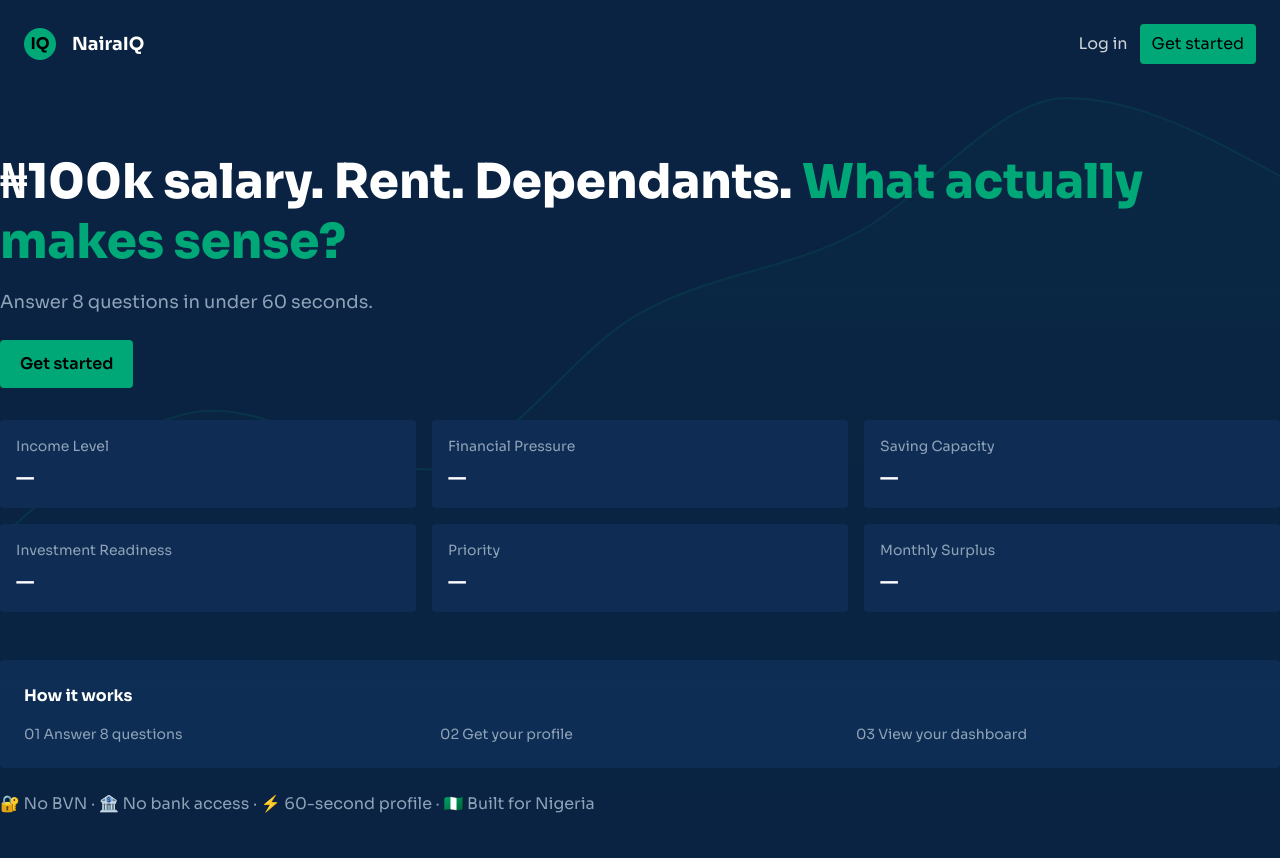
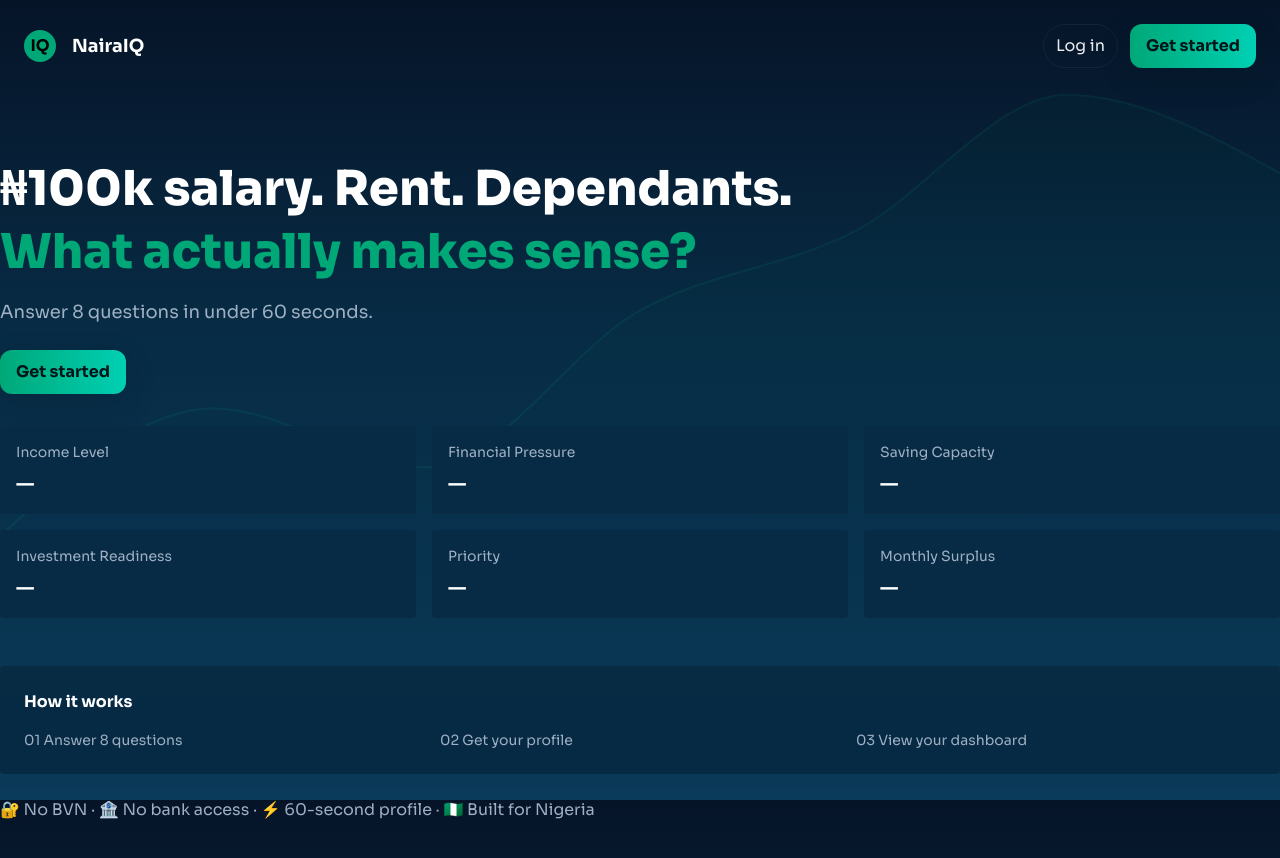
Before and after one commit to Olufemooshegs/nairaIQ, a React (Vite) app in the folder nairaiq_frontend/: page / in a window 1280 px wide. Shown: the top 858 px of the page. Built offline with nearby package versions, Linux system fonts and the light colour scheme; no server answers.

Commit message:
feat(landing): gradient background, flow-in hero text, updated CTA/login styles

```diff
--- a/nairaiq_frontend/src/pages/LandingPage.tsx
+++ b/nairaiq_frontend/src/pages/LandingPage.tsx
@@ -6,21 +6,26 @@ import HeroChart from '../components/shared/HeroChart'
 export default function LandingPage() {
   const navigate = useNavigate()
   return (
-    <div className="min-h-screen flex flex-col relative" style={{ backgroundColor: 'var(--navy)' }}>
+    <div className="min-h-screen flex flex-col relative">
       <header className="flex items-center justify-between p-6">
         <div className="flex items-center gap-4"><Logo /> <div className="font-bold text-lg">NairaIQ</div></div>
         <div className="flex gap-3">
-          <button onClick={() => navigate('/login')} className="text-white/80">Log in</button>
-          <button onClick={() => navigate('/register')} className="px-3 py-2 bg-[var(--teal)] text-black rounded">Get started</button>
+          <button onClick={() => navigate('/login')} className="btn-login">Log in</button>
+          <button onClick={() => navigate('/register')} className="btn-cta">Get started</button>
         </div>
       </header>
 
       <main className="flex-1 container mx-auto flex flex-col items-start justify-center py-16 relative z-10">
         <HeroChart />
-        <h1 className="text-5xl font-extrabold leading-tight mb-4">₦100k salary. Rent. Dependants. <span className="text-[var(--teal)]">What actually makes sense?</span></h1>
+        <h1 className="text-5xl font-extrabold leading-tight mb-4">
+          <span className="flow-wrap"><span className="flow flow-delay-0">₦100k salary.</span></span>{' '}
+          <span className="flow-wrap"><span className="flow flow-delay-1">Rent.</span></span>{' '}
+          <span className="flow-wrap"><span className="flow flow-delay-2">Dependants.</span></span>{' '}
+          <span className="flow-wrap"><span className="flow flow-delay-3 text-[var(--teal)]">What actually makes sense?</span></span>
+        </h1>
         <p className="text-[var(--gray)] text-lg mb-6">Answer 8 questions in under 60 seconds.</p>
         <div className="flex gap-4 mb-8">
-          <button onClick={() => navigate('/register')} className="px-5 py-3 bg-[var(--teal)] text-black rounded font-semibold">Get started</button>
+          <button onClick={() => navigate('/register')} className="btn-cta">Get started</button>
         </div>
 
         <section className="w-full grid grid-cols-3 gap-4">
--- a/nairaiq_frontend/src/styles/global.css
+++ b/nairaiq_frontend/src/styles/global.css
@@ -3,18 +3,19 @@
 @tailwind utilities;
 
 :root {
-  --navy: #0A2342;
-  --navyM: #0F2D54;
-  --navyL: #1B4980;
+  --navy: #061428;
+  --navyM: #072B44;
+  --navyL: #0B3B5A;
   --teal: #00A878;
-  --tealBg: #E6FFF6;
-  --tealDk: #007A58;
-  --orange: #F26522;
-  --red: #D84040;
-  --yellow: #F5A623;
+  --teal-2: #00D0B3;
+  --accent: var(--teal);
+  --bg-grad: linear-gradient(180deg, #061428 0%, #072B44 40%, #0B3B5A 100%);
+  --bg-radial-1: radial-gradient(600px 360px at 10% 20%, rgba(0,168,120,0.06), transparent 20%);
+  --bg-radial-2: radial-gradient(600px 360px at 90% 80%, rgba(0,168,200,0.04), transparent 20%);
   --white: #FFFFFF;
   --offW: #F4F7FA;
-  --gray: #8FA3B8;
+  --muted: rgba(255,255,255,0.85);
+  --gray: #9FB0C4;
   --grayL: #D5E1EC;
   --grayXL: #EEF3F8;
   --dark: #0D1E30;
@@ -26,8 +27,12 @@ html, body, #root {
 
 body {
   font-family: 'Sora', ui-sans-serif, system-ui, -apple-system, 'Segoe UI', Roboto;
-  background-color: var(--navy);
+  background-image: var(--bg-grad), var(--bg-radial-1), var(--bg-radial-2);
+  background-repeat: no-repeat;
+  background-attachment: fixed;
   color: var(--white);
+  -webkit-font-smoothing: antialiased;
+  -moz-osx-font-smoothing: grayscale;
 }
 
 /* Animation easing and durations */
@@ -89,6 +94,27 @@ body {
 
 .naira { font-variant-numeric: tabular-nums; }
 
+/* Flow-in text animation used on hero headings */
+.flow-wrap { overflow: hidden; display: inline-block; vertical-align: middle; }
+.flow { display: inline-block; transform: translateY(18px); opacity: 0; animation: flowIn 640ms var(--easing) both; animation-delay: var(--delay, 0ms); }
+.flow-delay-0 { --delay: 0ms; }
+.flow-delay-1 { --delay: 80ms; }
+.flow-delay-2 { --delay: 160ms; }
+.flow-delay-3 { --delay: 240ms; }
+.flow-delay-4 { --delay: 320ms; }
+@keyframes flowIn { 0% { transform: translateY(18px); opacity: 0; } 100% { transform: translateY(0); opacity: 1; } }
+
+/* Header buttons */
+.btn-login { background: transparent; color: rgba(255,255,255,0.92); border: 1px solid rgba(255,255,255,0.06); padding: 8px 12px; border-radius: 9999px; transition: transform 180ms var(--easing), background 180ms var(--easing); }
+.btn-login:hover { background: rgba(255,255,255,0.03); transform: translateY(-3px); }
+.btn-cta { background: linear-gradient(90deg, var(--teal) 0%, var(--teal-2) 100%); color: #02161a; padding: 10px 16px; border-radius: 12px; font-weight: 700; box-shadow: 0 10px 30px rgba(2,22,26,0.18); transition: transform 180ms var(--easing), box-shadow 180ms var(--easing); }
+.btn-cta:hover { transform: translateY(-4px); box-shadow: 0 18px 38px rgba(2,22,26,0.22); }
+
+/* Hero chart background tweaks */
+.hero-chart { position: absolute; inset: 0; z-index: 0; pointer-events: none; opacity: 0.18; filter: blur(0px) saturate(1.05); transform-origin: center; animation: float 8s ease-in-out infinite; }
+@keyframes float { 0% { transform: translateY(0); } 50% { transform: translateY(-10px); } 100% { transform: translateY(0); } }
+
+
 /* Hero chart background */
 .hero-chart { position: absolute; inset: 0; z-index: 0; pointer-events: none; opacity: 0.12; }
 .hero-chart svg { overflow: visible; }
```
